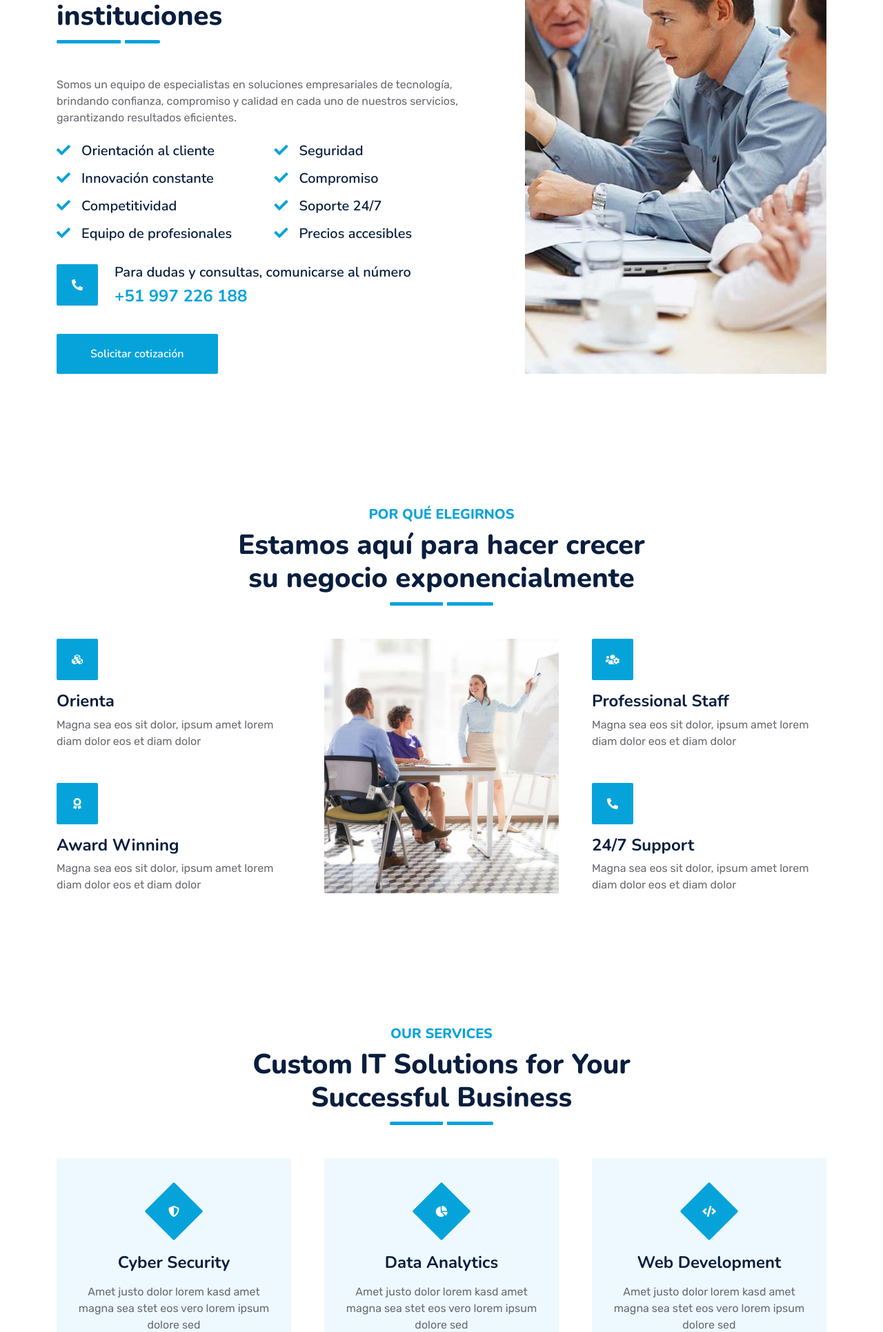
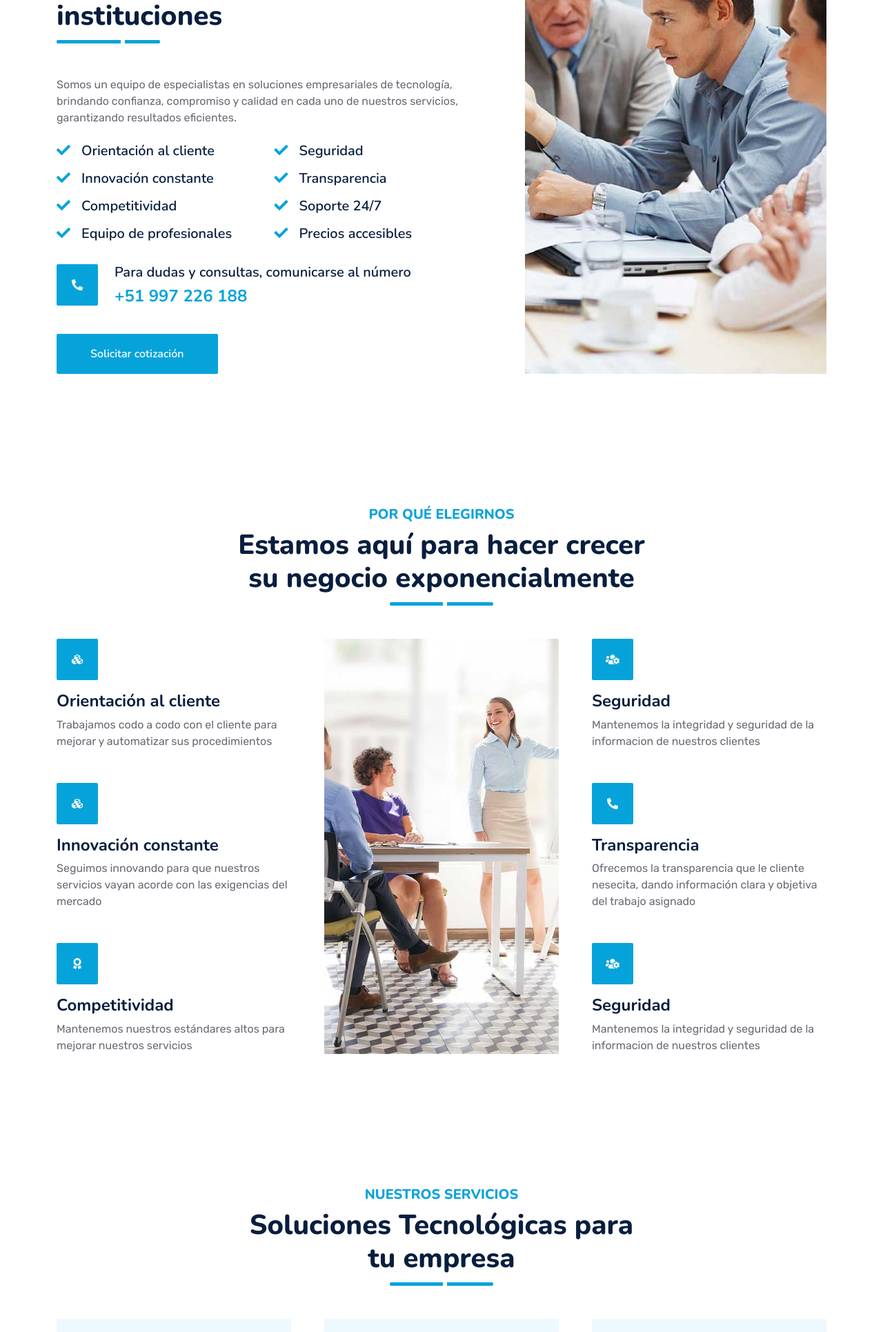
Before and after one commit to ivanrv23/technologies, a PHP site: page /index.php in a window 1280 px wide. Shown: the part 1065-2996 px from the top of the page at 69% size. Run offline with PHP 8.4, Linux system fonts and the light colour scheme; some libraries are stand-ins or nearby versions.

Commit message:
acutalizacion-14-06-2023

```diff
--- a/vistas/modulos/inicio.php
+++ b/vistas/modulos/inicio.php
@@ -118,7 +118,7 @@
                         </div>
                         <div class="col-sm-6 wow zoomIn" data-wow-delay="0.4s">
                             <h5 class="mb-3"><i class="fa fa-check text-primary me-3"></i>Seguridad</h5>
-                            <h5 class="mb-3"><i class="fa fa-check text-primary me-3"></i>Compromiso</h5>
+                            <h5 class="mb-3"><i class="fa fa-check text-primary me-3"></i>Transparencia</h5>
                             <h5 class="mb-3"><i class="fa fa-check text-primary me-3"></i>Soporte 24/7</h5>
                             <h5 class="mb-3"><i class="fa fa-check text-primary me-3"></i>Precios accesibles</h5>
                         </div>
@@ -152,6 +152,7 @@
                 <h5 class="fw-bold text-primary text-uppercase">Por qué elegirnos</h5>
                 <h1 class="mb-0">Estamos aquí para hacer crecer su negocio exponencialmente</h1>
             </div>
+
             <div class="row g-5">
                 <div class="col-lg-4">
                     <div class="row g-5">
@@ -159,15 +160,22 @@
                             <div class="bg-primary rounded d-flex align-items-center justify-content-center mb-3" style="width: 60px; height: 60px;">
                                 <i class="fa fa-cubes text-white"></i>
                             </div>
-                            <h4>Orienta</h4>
-                            <p class="mb-0">Magna sea eos sit dolor, ipsum amet lorem diam dolor eos et diam dolor</p>
+                            <h4>Orientación al cliente</h4>
+                            <p class="mb-0">Trabajamos codo a codo con el cliente para mejorar y automatizar sus procedimientos</p>
+                        </div>
+                        <div class="col-12 wow zoomIn" data-wow-delay="0.4s">
+                            <div class="bg-primary rounded d-flex align-items-center justify-content-center mb-3" style="width: 60px; height: 60px;">
+                                <i class="fa fa-cubes text-white"></i>
+                            </div>
+                            <h4>Innovación constante</h4>
+                            <p class="mb-0">Seguimos innovando para que nuestros servicios vayan acorde con las exigencias del mercado</p>
                         </div>
                         <div class="col-12 wow zoomIn" data-wow-delay="0.6s">
                             <div class="bg-primary rounded d-flex align-items-center justify-content-center mb-3" style="width: 60px; height: 60px;">
                                 <i class="fa fa-award text-white"></i>
                             </div>
-                            <h4>Award Winning</h4>
-                            <p class="mb-0">Magna sea eos sit dolor, ipsum amet lorem diam dolor eos et diam dolor</p>
+                            <h4>Competitividad</h4>
+                            <p class="mb-0">Mantenemos nuestros estándares altos para mejorar nuestros servicios</p>
                         </div>
                     </div>
                 </div>
@@ -182,15 +190,22 @@
                             <div class="bg-primary rounded d-flex align-items-center justify-content-center mb-3" style="width: 60px; height: 60px;">
                                 <i class="fa fa-users-cog text-white"></i>
                             </div>
-                            <h4>Professional Staff</h4>
-                            <p class="mb-0">Magna sea eos sit dolor, ipsum amet lorem diam dolor eos et diam dolor</p>
+                            <h4>Seguridad</h4>
+                            <p class="mb-0">Mantenemos la integridad y seguridad de la informacion de nuestros clientes</p>
+                        </div>
+                        <div class="col-12 wow zoomIn" data-wow-delay="0.6s">
+                            <div class="bg-primary rounded d-flex align-items-center justify-content-center mb-3" style="width: 60px; height: 60px;">
+                                <i class="fa fa-phone-alt text-white"></i>
+                            </div>
+                            <h4>Transparencia</h4>
+                            <p class="mb-0"> Ofrecemos la transparencia que le cliente nesecita, dando información clara y objetiva del trabajo asignado</p>
                         </div>
                         <div class="col-12 wow zoomIn" data-wow-delay="0.8s">
                             <div class="bg-primary rounded d-flex align-items-center justify-content-center mb-3" style="width: 60px; height: 60px;">
-                                <i class="fa fa-phone-alt text-white"></i>
+                                <i class="fa fa-users-cog text-white"></i>
                             </div>
-                            <h4>24/7 Support</h4>
-                            <p class="mb-0">Magna sea eos sit dolor, ipsum amet lorem diam dolor eos et diam dolor</p>
+                            <h4>Seguridad</h4>
+                            <p class="mb-0">Mantenemos la integridad y seguridad de la informacion de nuestros clientes</p>
                         </div>
                     </div>
                 </div>
@@ -204,8 +219,8 @@
     <div class="container-fluid py-5 wow fadeInUp" data-wow-delay="0.1s">
         <div class="container py-5">
             <div class="section-title text-center position-relative pb-3 mb-5 mx-auto" style="max-width: 600px;">
-                <h5 class="fw-bold text-primary text-uppercase">Our Services</h5>
-                <h1 class="mb-0">Custom IT Solutions for Your Successful Business</h1>
+                <h5 class="fw-bold text-primary text-uppercase">Nuestros Servicios</h5>
+                <h1 class="mb-0">Soluciones Tecnológicas para tu empresa</h1>
             </div>
             <div class="row g-5">
                 <div class="col-lg-4 col-md-6 wow zoomIn" data-wow-delay="0.3s">
@@ -213,7 +228,7 @@
                         <div class="service-icon">
                             <i class="fa fa-shield-alt text-white"></i>
                         </div>
-                        <h4 class="mb-3">Cyber Security</h4>
+                        <h4 class="mb-3">Dominio y Hosting</h4>
                         <p class="m-0">Amet justo dolor lorem kasd amet magna sea stet eos vero lorem ipsum dolore sed</p>
                         <a class="btn btn-lg btn-primary rounded" href="">
                             <i class="bi bi-arrow-right"></i>
@@ -225,8 +240,8 @@
                         <div class="service-icon">
                             <i class="fa fa-chart-pie text-white"></i>
                         </div>
-                        <h4 class="mb-3">Data Analytics</h4>
-                        <p class="m-0">Amet justo dolor lorem kasd amet magna sea stet eos vero lorem ipsum dolore sed</p>
+                        <h4 class="mb-3">Desarrollo de Software</h4>
+                        <p class="m-0">Diseñamos y desarrollamos software a medida de acuerdo a las nesecidades y procedimientos de tu empresa</p>
                         <a class="btn btn-lg btn-primary rounded" href="">
                             <i class="bi bi-arrow-right"></i>
                         </a>
@@ -237,8 +252,8 @@
                         <div class="service-icon">
                             <i class="fa fa-code text-white"></i>
                         </div>
-                        <h4 class="mb-3">Web Development</h4>
-                        <p class="m-0">Amet justo dolor lorem kasd amet magna sea stet eos vero lorem ipsum dolore sed</p>
+                        <h4 class="mb-3">Desarrollo de Sistemas Web</h4>
+                        <p class="m-0">Construccion de sistemas web con un diseño atractivo y fácil uso</p>
                         <a class="btn btn-lg btn-primary rounded" href="">
                             <i class="bi bi-arrow-right"></i>
                         </a>
@@ -249,8 +264,8 @@
                         <div class="service-icon">
                             <i class="fab fa-android text-white"></i>
                         </div>
-                        <h4 class="mb-3">Apps Development</h4>
-                        <p class="m-0">Amet justo dolor lorem kasd amet magna sea stet eos vero lorem ipsum dolore sed</p>
+                        <h4 class="mb-3">Desarrollo de Aplicaciones Móviles</h4>
+                        <p class="m-0">Proporcionamos soluciones móviles a medida, seguras y escalables.</p>
                         <a class="btn btn-lg btn-primary rounded" href="">
                             <i class="bi bi-arrow-right"></i>
                         </a>
@@ -261,8 +276,8 @@
                         <div class="service-icon">
                             <i class="fa fa-search text-white"></i>
                         </div>
-                        <h4 class="mb-3">SEO Optimization</h4>
-                        <p class="m-0">Amet justo dolor lorem kasd amet magna sea stet eos vero lorem ipsum dolore sed</p>
+                        <h4 class="mb-3">Mantenimiento de Equipos Informáticos</h4>
+                        <p class="m-0">Ofrecesmos servicios de mantenimiento preventivo y correctivo con la finalidad de mantener la disponibilidad de todos tus equipos informacticos de tu empresa</p>
                         <a class="btn btn-lg btn-primary rounded" href="">
                             <i class="bi bi-arrow-right"></i>
                         </a>
@@ -270,9 +285,9 @@
                 </div>
                 <div class="col-lg-4 col-md-6 wow zoomIn" data-wow-delay="0.9s">
                     <div class="position-relative bg-primary rounded h-100 d-flex flex-column align-items-center justify-content-center text-center p-5">
-                        <h3 class="text-white mb-3">Call Us For Quote</h3>
-                        <p class="text-white mb-3">Clita ipsum magna kasd rebum at ipsum amet dolor justo dolor est magna stet eirmod</p>
-                        <h2 class="text-white mb-0">+012 345 6789</h2>
+                        <h3 class="text-white mb-3">Contáctate con nosotros</h3>
+                        <p class="text-white mb-3">Para mas información comunicate al número</p>
+                        <h2 class="text-white mb-0">+51 997 226 188</h2>
                     </div>
                 </div>
             </div>
@@ -285,15 +300,15 @@
     <div class="container-fluid py-5 wow fadeInUp" data-wow-delay="0.1s">
         <div class="container py-5">
             <div class="section-title text-center position-relative pb-3 mb-5 mx-auto" style="max-width: 600px;">
-                <h5 class="fw-bold text-primary text-uppercase">Pricing Plans</h5>
-                <h1 class="mb-0">We are Offering Competitive Prices for Our Clients</h1>
+                <h5 class="fw-bold text-primary text-uppercase">Nuestros planes</h5>
+                <h1 class="mb-0">Ofrecemos precios competitivos para nuestros clientes</h1>
             </div>
             <div class="row g-0">
                 <div class="col-lg-4 wow slideInUp" data-wow-delay="0.6s">
                     <div class="bg-light rounded">
                         <div class="border-bottom py-4 px-5 mb-4">
-                            <h4 class="text-primary mb-1">Basic Plan</h4>
-                            <small class="text-uppercase">For Small Size Business</small>
+                            <h4 class="text-primary mb-1">Plan Básico</h4>
+                            <small class="text-uppercase">Para pequeñas empresas</small>
                         </div>
                         <div class="p-5 pt-0">
                             <h1 class="display-5 mb-3">
@@ -310,8 +325,8 @@
                 <div class="col-lg-4 wow slideInUp" data-wow-delay="0.3s">
                     <div class="bg-white rounded shadow position-relative" style="z-index: 1;">
                         <div class="border-bottom py-4 px-5 mb-4">
-                            <h4 class="text-primary mb-1">Standard Plan</h4>
-                            <small class="text-uppercase">For Medium Size Business</small>
+                            <h4 class="text-primary mb-1">Plan Premium</h4>
+                            <small class="text-uppercase">Para medianas empresas</small>
                         </div>
                         <div class="p-5 pt-0">
                             <h1 class="display-5 mb-3">
@@ -328,8 +343,8 @@
                 <div class="col-lg-4 wow slideInUp" data-wow-delay="0.9s">
                     <div class="bg-light rounded">
                         <div class="border-bottom py-4 px-5 mb-4">
-                            <h4 class="text-primary mb-1">Advanced Plan</h4>
-                            <small class="text-uppercase">For Large Size Business</small>
+                            <h4 class="text-primary mb-1">Plan Express</h4>
+                            <small class="text-uppercase">Para medianas y grandes empresas</small>
                         </div>
                         <div class="p-5 pt-0">
                             <h1 class="display-5 mb-3">
@@ -355,25 +370,25 @@
             <div class="row g-5">
                 <div class="col-lg-7">
                     <div class="section-title position-relative pb-3 mb-5">
-                        <h5 class="fw-bold text-primary text-uppercase">Request A Quote</h5>
-                        <h1 class="mb-0">Need A Free Quote? Please Feel Free to Contact Us</h1>
+                        <h5 class="fw-bold text-primary text-uppercase">Realiza una cotización gratis</h5>
+                        <h1 class="mb-0">¿Necesita una cotización gratis? No dude en ponerse en contacto con nosotros</h1>
                     </div>
                     <div class="row gx-3">
                         <div class="col-sm-6 wow zoomIn" data-wow-delay="0.2s">
-                            <h5 class="mb-4"><i class="fa fa-reply text-primary me-3"></i>Reply within 24 hours</h5>
+                            <h5 class="mb-4"><i class="fa fa-reply text-primary me-3"></i>Respondemos normalmente durante 24 horas</h5>
                         </div>
                         <div class="col-sm-6 wow zoomIn" data-wow-delay="0.4s">
-                            <h5 class="mb-4"><i class="fa fa-phone-alt text-primary me-3"></i>24 hrs telephone support</h5>
+                            <h5 class="mb-4"><i class="fa fa-phone-alt text-primary me-3"></i>Soporte por teléfono las 24 horas</h5>
                         </div>
                     </div>
-                    <p class="mb-4">Eirmod sed tempor lorem ut dolores. Aliquyam sit sadipscing kasd ipsum. Dolor ea et dolore et at sea ea at dolor, justo ipsum duo rebum sea invidunt voluptua. Eos vero eos vero ea et dolore eirmod et. Dolores diam duo invidunt lorem. Elitr ut dolores magna sit. Sea dolore sanctus sed et. Takimata takimata sanctus sed.</p>
+                    <p class="mb-4">Cuéntanos sobre tu proyecto</p>
                     <div class="d-flex align-items-center mt-2 wow zoomIn" data-wow-delay="0.6s">
                         <div class="bg-primary d-flex align-items-center justify-content-center rounded" style="width: 60px; height: 60px;">
                             <i class="fa fa-phone-alt text-white"></i>
                         </div>
                         <div class="ps-4">
-                            <h5 class="mb-2">Call to ask any question</h5>
-                            <h4 class="text-primary mb-0">+012 345 6789</h4>
+                            <h5 class="mb-2">Contáctate con nostros</h5>
+                            <h4 class="text-primary mb-0">+51 997 226 188</h4>
                         </div>
                     </div>
                 </div>
@@ -382,24 +397,24 @@
                         <form>
                             <div class="row g-3">
                                 <div class="col-xl-12">
-                                    <input type="text" class="form-control bg-light border-0" placeholder="Your Name" style="height: 55px;">
+                                    <input type="text" class="form-control bg-light border-0" placeholder="Nombre" style="height: 55px;">
                                 </div>
                                 <div class="col-12">
-                                    <input type="email" class="form-control bg-light border-0" placeholder="Your Email" style="height: 55px;">
+                                    <input type="email" class="form-control bg-light border-0" placeholder="Correo electrónico" style="height: 55px;">
                                 </div>
                                 <div class="col-12">
                                     <select class="form-select bg-light border-0" style="height: 55px;">
-                                        <option selected>Select A Service</option>
+                                        <option selected>Seleccione un servicio</option>
                                         <option value="1">Service 1</option>
                                         <option value="2">Service 2</option>
                                         <option value="3">Service 3</option>
                                     </select>
                                 </div>
                                 <div class="col-12">
-                                    <textarea class="form-control bg-light border-0" rows="3" placeholder="Message"></textarea>
+                                    <textarea class="form-control bg-light border-0" rows="3" placeholder="Mensaje"></textarea>
                                 </div>
                                 <div class="col-12">
-                                    <button class="btn btn-dark w-100 py-3" type="submit">Request A Quote</button>
+                                    <button class="btn btn-dark w-100 py-3" type="submit">ENVIAR</button>
                                 </div>
                             </div>
                         </form>
@@ -412,7 +427,7 @@
 
 
     <!-- Testimonial Start -->
-    <div class="container-fluid py-5 wow fadeInUp" data-wow-delay="0.1s">
+    <!-- <div class="container-fluid py-5 wow fadeInUp" data-wow-delay="0.1s">
         <div class="container py-5">
             <div class="section-title text-center position-relative pb-3 mb-4 mx-auto" style="max-width: 600px;">
                 <h5 class="fw-bold text-primary text-uppercase">Testimonial</h5>
@@ -469,7 +484,7 @@
                 </div>
             </div>
         </div>
-    </div>
+    </div> -->
     <!-- Testimonial End -->
 
 
@@ -477,14 +492,14 @@
     <div class="container-fluid py-5 wow fadeInUp" data-wow-delay="0.1s">
         <div class="container py-5">
             <div class="section-title text-center position-relative pb-3 mb-5 mx-auto" style="max-width: 600px;">
-                <h5 class="fw-bold text-primary text-uppercase">Team Members</h5>
-                <h1 class="mb-0">Professional Stuffs Ready to Help Your Business</h1>
+                <h5 class="fw-bold text-primary text-uppercase">Equipo de desarrolladores</h5>
+                <h1 class="mb-0">Nuestro stuff de profesionales esta listo para ayudar a tu empresa</h1>
             </div>
             <div class="row g-5">
                 <div class="col-lg-4 wow slideInUp" data-wow-delay="0.3s">
                     <div class="team-item bg-light rounded overflow-hidden">
                         <div class="team-img position-relative overflow-hidden">
-                            <img class="img-fluid w-100" src="vistas/img/team-1.jpg" alt="">
+                            <img class="img-fluid w-100" src="vistas/img/foto-ronal.jpg" alt="">
                             <div class="team-social">
                                 <a class="btn btn-lg btn-primary btn-lg-square rounded" href=""><i class="fab fa-twitter fw-normal"></i></a>
                                 <a class="btn btn-lg btn-primary btn-lg-square rounded" href=""><i class="fab fa-facebook-f fw-normal"></i></a>
@@ -493,15 +508,15 @@
                             </div>
                         </div>
                         <div class="text-center py-4">
-                            <h4 class="text-primary">Full Name</h4>
-                            <p class="text-uppercase m-0">Designation</p>
+                            <h4 class="text-primary">Ronal Iván Ramos Vázques </h4>
+                            <p class="text-uppercase m-0">Desarrollador senior</p>
                         </div>
                     </div>
                 </div>
                 <div class="col-lg-4 wow slideInUp" data-wow-delay="0.6s">
                     <div class="team-item bg-light rounded overflow-hidden">
                         <div class="team-img position-relative overflow-hidden">
-                            <img class="img-fluid w-100" src="vistas/img/team-2.jpg" alt="">
+                            <img class="img-fluid w-100" src="vistas/img/foto-christian.png" alt="">
                             <div class="team-social">
                                 <a class="btn btn-lg btn-primary btn-lg-square rounded" href=""><i class="fab fa-twitter fw-normal"></i></a>
                                 <a class="btn btn-lg btn-primary btn-lg-square rounded" href=""><i class="fab fa-facebook-f fw-normal"></i></a>
@@ -510,15 +525,15 @@
                             </div>
                         </div>
                         <div class="text-center py-4">
-                            <h4 class="text-primary">Full Name</h4>
-                            <p class="text-uppercase m-0">Designation</p>
+                            <h4 class="text-primary">Christian Aquino Llico</h4>
+                            <p class="text-uppercase m-0">Desarrollador senior</p>
                         </div>
                     </div>
                 </div>
                 <div class="col-lg-4 wow slideInUp" data-wow-delay="0.9s">
                     <div class="team-item bg-light rounded overflow-hidden">
                         <div class="team-img position-relative overflow-hidden">
-                            <img class="img-fluid w-100" src="vistas/img/team-3.jpg" alt="">
+                            <img class="img-fluid w-100" src="vistas/img/foto-alci.jpeg" alt="">
                             <div class="team-social">
                                 <a class="btn btn-lg btn-primary btn-lg-square rounded" href=""><i class="fab fa-twitter fw-normal"></i></a>
                                 <a class="btn btn-lg btn-primary btn-lg-square rounded" href=""><i class="fab fa-facebook-f fw-normal"></i></a>
@@ -527,8 +542,8 @@
                             </div>
                         </div>
                         <div class="text-center py-4">
-                            <h4 class="text-primary">Full Name</h4>
-                            <p class="text-uppercase m-0">Designation</p>
+                            <h4 class="text-primary">Alciviades Cueva Estela</h4>
+                            <p class="text-uppercase m-0">Desarrollador senior</p>
                         </div>
                     </div>
                 </div>
```
Also changed, not shown: vistas/img/foto-alci.jpeg (added), vistas/img/foto-christian.png (added), vistas/img/foto-ronal.jpg (added).
